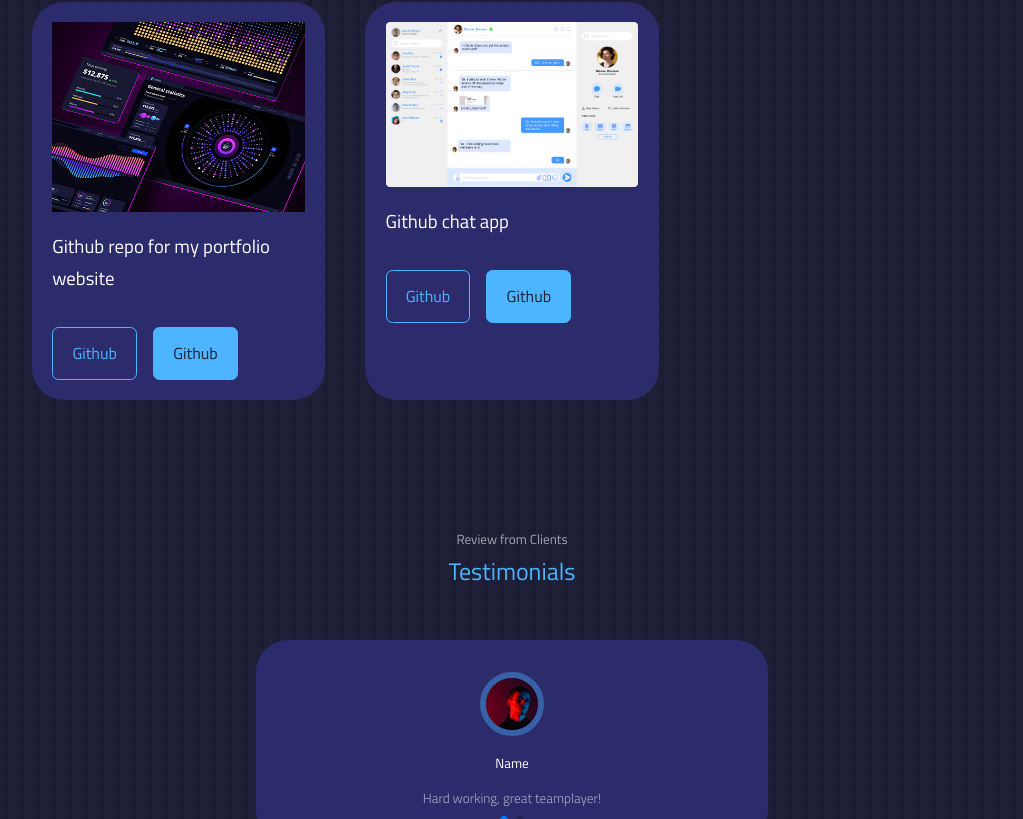
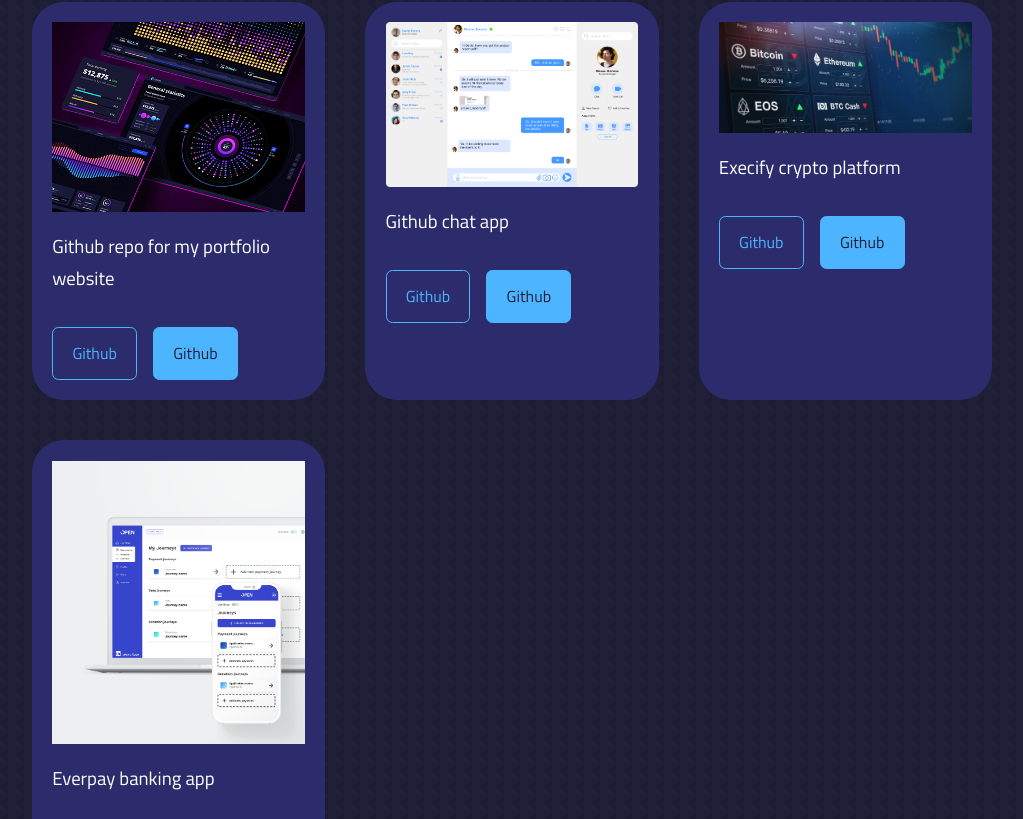
Before and after one commit to MiroslavPejic/miki-cv, a React (Create React App) app: page / in a window 1280 px wide. Shown: the part 3461-4280 px from the top of the page, without its empty margins (128-1151 px from the left). Built offline with nearby package versions, Linux system fonts and the light colour scheme.

Commit message:
Added more to portfolio

```diff
--- a/src/Components/Portfolio/Portfolio.js
+++ b/src/Components/Portfolio/Portfolio.js
@@ -3,6 +3,8 @@
 
 import IMG1 from '../../assets/portfolio2.jpg';
 import IMG2 from '../../assets/chat-app.png'
+import IMG3 from '../../assets/Crypto-img.jpg'
+import IMG4 from '../../assets/banking-platform.png'
 
 const data = [
     {
@@ -18,6 +20,20 @@
         title: 'Github chat app',
         github: 'https://github.com/MiroslavPejic/chat-app',
         demo: 'https://github.com/MiroslavPejic/chat-app'
+    },
+    {
+        id: 2,
+        image: IMG3,
+        title: 'Execify crypto platform',
+        github: 'https://github.com/MiroslavPejic/execify-miki',
+        demo: 'https://github.com/MiroslavPejic/execify-miki'
+    },
+    {
+        id: 2,
+        image: IMG4,
+        title: 'Everpay banking app',
+        github: 'https://github.com/MiroslavPejic/everpay-miki',
+        demo: 'https://github.com/MiroslavPejic/everpay-miki'
     }
 ]
 
--- a/src/Components/Testimonials/Testimonials.js
+++ b/src/Components/Testimonials/Testimonials.js
@@ -16,12 +16,12 @@
 var data = [
     {
         image: AVR1,
-        name: 'Name',
+        name: 'Peter',
         review: 'Hard working, great teamplayer!'
     },
     {
         image: AVR2,
-        name: 'Name',
+        name: 'James',
         review: 'Passionate developer!'
     }
 ]
```
Also changed, not shown: src/assets/Crypto-img.jpg (added), src/assets/banking-platform.png (added).
